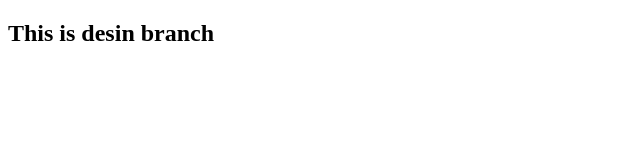
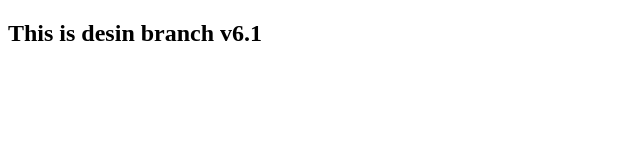
Before and after one commit to pratikbiswal/myrepos, a plain HTML site: page index.html in a window 1280 px wide. Shown: the full height of the page, 0-640 px from the left. Drawn offline with Linux system fonts and the light colour scheme.

Commit message:
changed version to 6.1

```diff
--- a/index.html
+++ b/index.html
@@ -8,7 +8,7 @@
 </head>
 
 <body>
-    <h2>This is desin branch</h2>
+    <h2>This is desin branch v6.1</h2>
 </body>
 
 </html>
```
